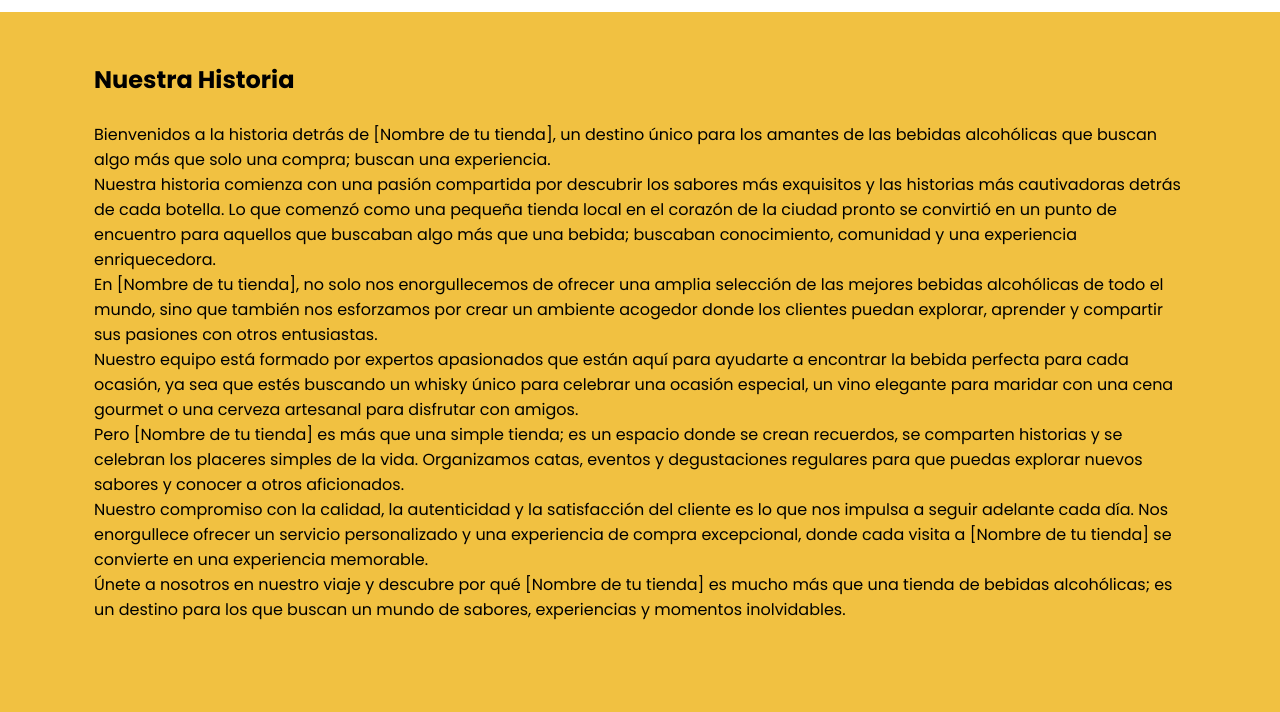
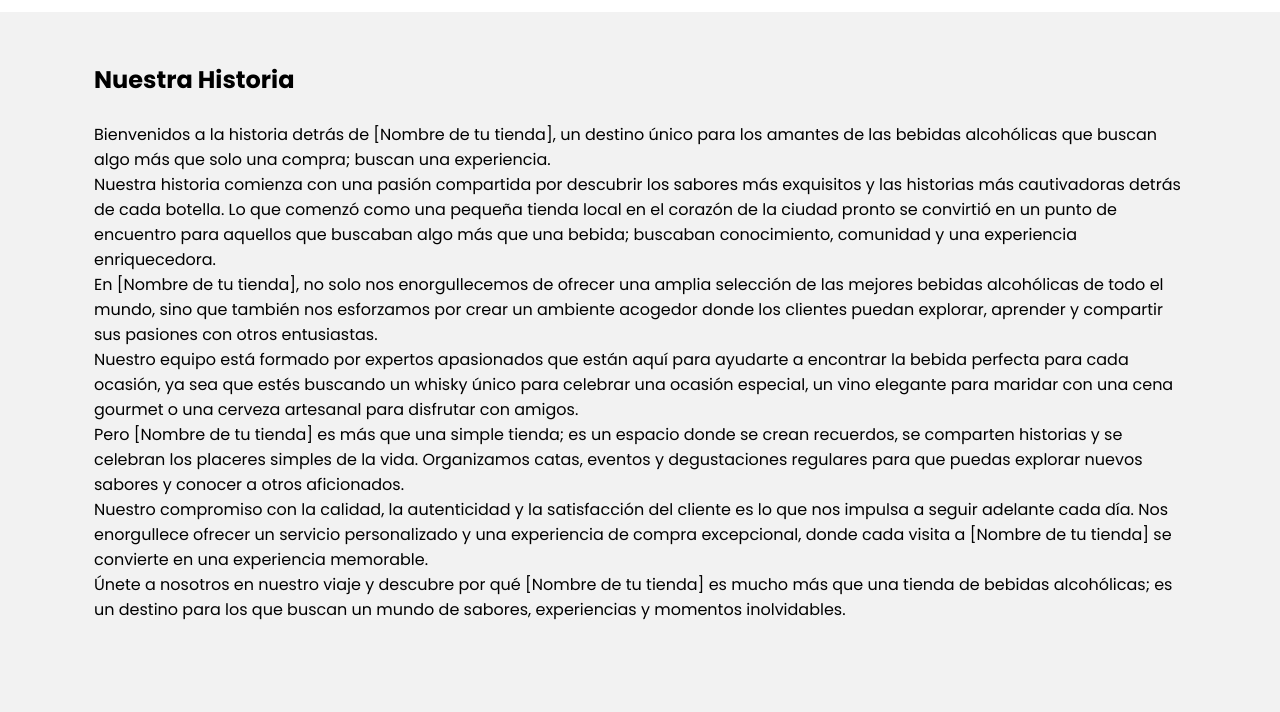
Before and after one commit to BautiGuillot/ProyectoCodoACodo, a plain HTML site: page nosotros.html in a window 1280 px wide. Shown: the part 88-800 px from the top of the page. Drawn offline with nearby package versions, Linux system fonts and the light colour scheme.

Commit message:
cambio en backgroud color de nosotros

```diff
--- a/css/nosotros.css
+++ b/css/nosotros.css
@@ -197,7 +197,7 @@ img{
 }
 
 .section-nosotros{
-    background-color: #f1c141;
+    background-color: #f2f2f2;
     padding-bottom: 100px;
     padding-top: 50px;
 
```
